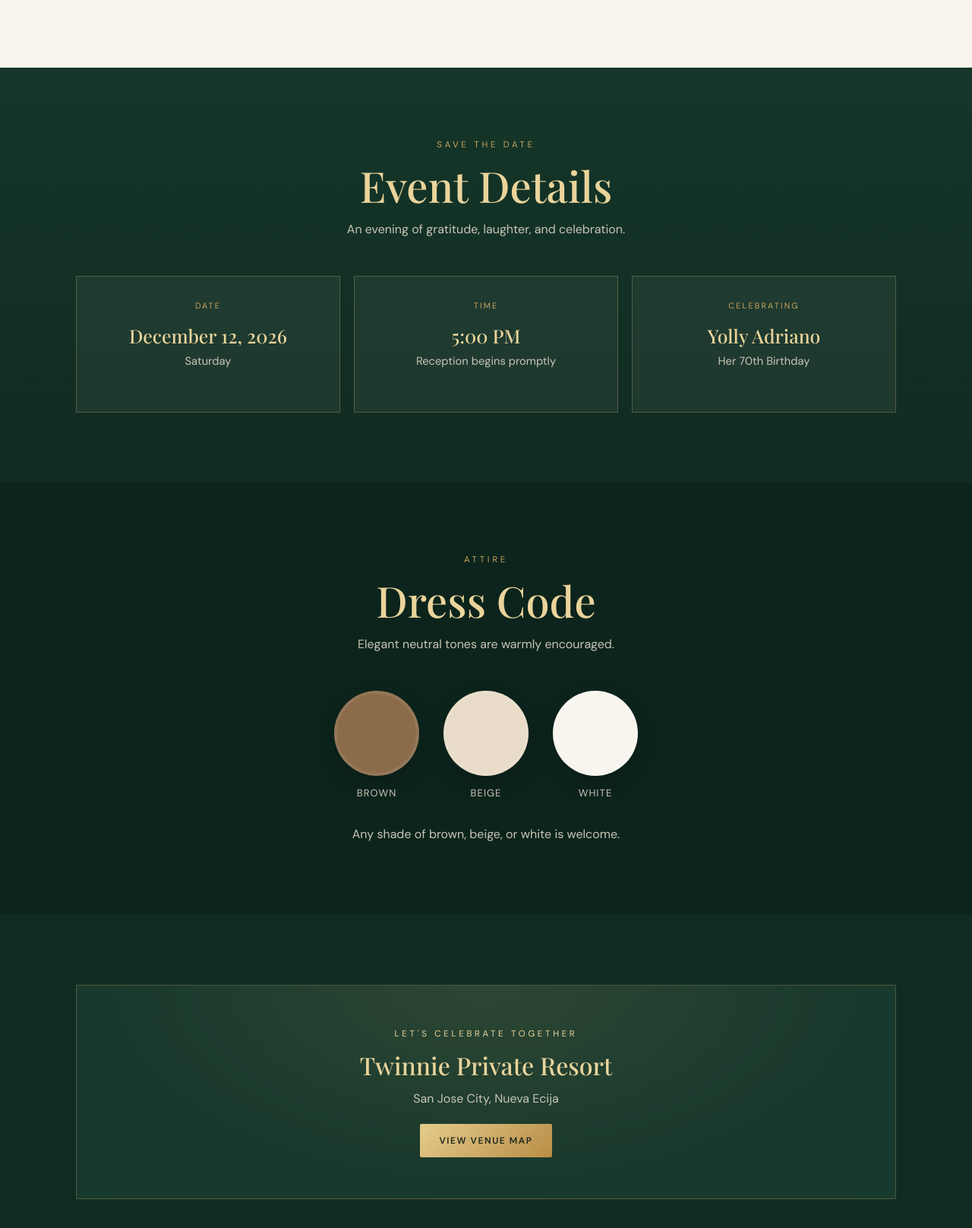
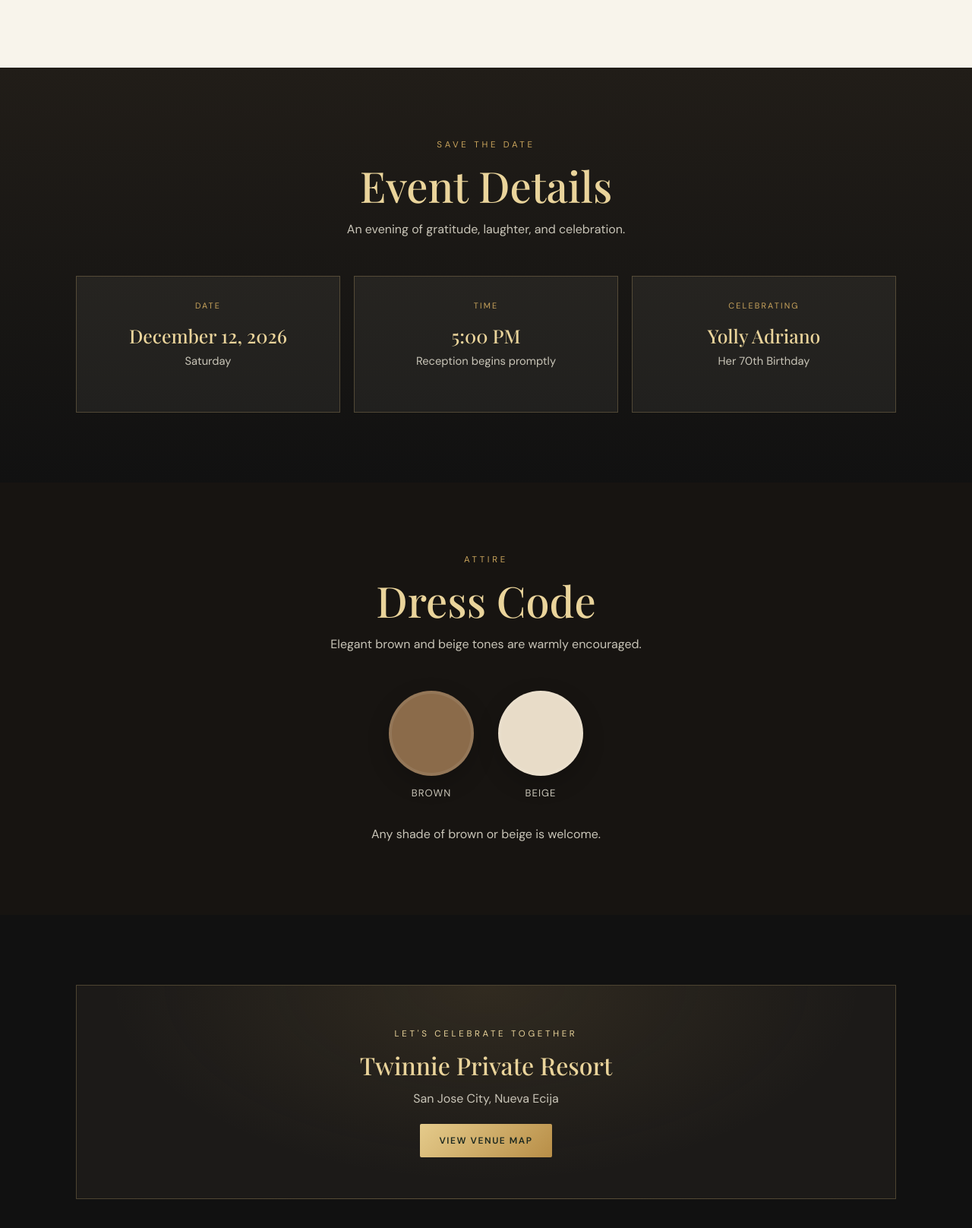
Before and after one commit to Jowanok/Yolly-Adriano-s-70th, a plain HTML site: page index.html in a window 1280 px wide. Shown: the part 1150-2766 px from the top of the page at 76% size. Drawn offline with nearby package versions, Linux system fonts and the light colour scheme.

```diff
--- a/index.html
+++ b/index.html
@@ -3,7 +3,7 @@
 <head>
 <meta charset="UTF-8">
 <meta name="viewport" content="width=device-width, initial-scale=1.0">
-<meta name="theme-color" content="#102b22">
+<meta name="theme-color" content="#111111">
 <title>Yolly Adriano | 70th Birthday</title>
 
 <link rel="preconnect" href="https://fonts.googleapis.com">
@@ -12,8 +12,8 @@
 
 <style>
 :root {
-    --green: #102b22;
-    --green2: #18392d;
+    --green: #111111;
+    --green2: #1c1a18;
     --gold: #c9a45c;
     --gold-light: #ead49b;
     --ivory: #f8f4eb;
@@ -82,13 +82,13 @@ a {
     background:
         linear-gradient(
             180deg,
-            rgba(7,24,18,.40),
-            rgba(7,24,18,.90)
+            rgba(0,0,0,.40),
+            rgba(0,0,0,.90)
         ),
         url("assets/birthday-backdrop.jpg") center/cover no-repeat,
         radial-gradient(
             ellipse at 50% 25%,
-            #315b43 0%,
+            #34302a 0%,
             var(--green) 68%
         );
 }
@@ -163,7 +163,7 @@ h1 {
     margin-top: 36px;
     padding: 18px 34px;
     border: 1px solid rgba(221,190,125,.25);
-    background: rgba(10,34,25,.58);
+    background: rgba(0,0,0,.68);
     backdrop-filter: blur(10px);
 }
 
@@ -255,7 +255,7 @@ h2 {
 /* EVENT DETAILS */
 
 .details {
-    background: linear-gradient(180deg, #153629, #102b22);
+    background: linear-gradient(180deg, #211d18, #111111);
 }
 
 .detail-grid {
@@ -292,7 +292,7 @@ h2 {
 
 /* DRESS CODE */
 
-.dress { background: #0c241c; }
+.dress { background: #171411; }
 
 .swatches {
     display: flex;
@@ -319,7 +319,6 @@ h2 {
 
 .brown { background: #8b6b4a; }
 .beige { background: #e8dcc8; }
-.white { background: #f8f5ef; }
 
 .dress-note {
     text-align: center;
@@ -448,7 +447,7 @@ textarea {
 footer {
     padding: 55px 20px;
     text-align: center;
-    background: #091d16;
+    background: #080808;
     color: var(--muted);
 }
 
@@ -594,7 +593,7 @@ footer strong {
         <div class="section-heading">
             <div class="eyebrow">Attire</div>
             <h2>Dress Code</h2>
-            <p>Elegant neutral tones are warmly encouraged.</p>
+            <p>Elegant brown and beige tones are warmly encouraged.</p>
         </div>
 
         <div class="swatches">
@@ -607,15 +606,10 @@ footer strong {
                 <div class="swatch-color beige"></div>
                 BEIGE
             </div>
-
-            <div class="swatch">
-                <div class="swatch-color white"></div>
-                WHITE
-            </div>
         </div>
 
         <p class="dress-note">
-            Any shade of brown, beige, or white is welcome.
+            Any shade of brown or beige is welcome.
         </p>
     </div>
 </section>
```
